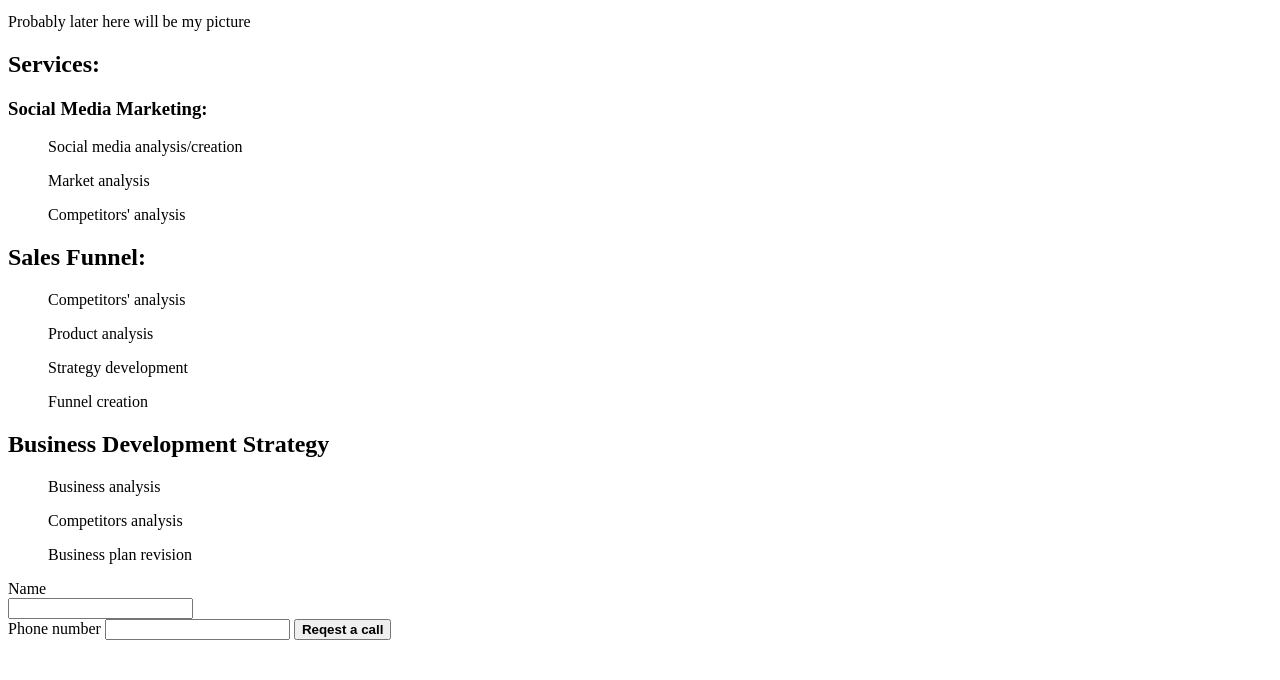
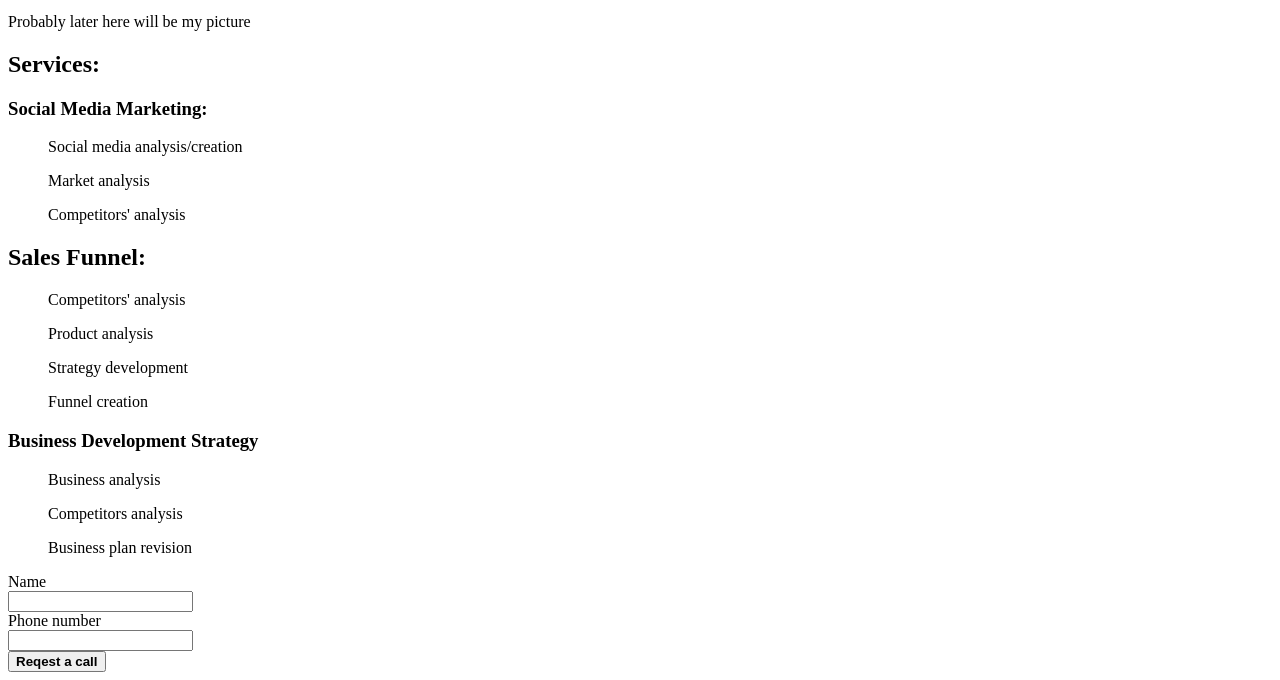
Before and after one commit to soloviovaK/website.html, a plain HTML site: page index.html in a window 1280 px wide. Shown: the part 163-843 px from the top of the page. Before the commit the page ends 811 px from the top, so only its background shows below. Drawn offline with Linux system fonts and the light colour scheme.

Commit message:
Update index.html

```diff
--- a/index.html
+++ b/index.html
@@ -21,7 +21,7 @@
     <ul>Product analysis</ul>
     <ul> Strategy development</ul>
     <ul>Funnel creation</ul>
-      <h2 class="dev"> Business Development Strategy</h2>
+      <h3 class="dev"> Business Development Strategy</h3>
     <ul>Business analysis</ul>
     <ul>Competitors analysis</ul>
     <ul>Business plan revision</ul>
@@ -31,8 +31,8 @@
     <form>
       <label for="name"> Name </label><br>
       <input type="text" name="name"><br>
-      <label for="tel"> Phone number </label>
-      <input type="tel" name="tel">
+      <label for="tel"> Phone number </label><br>
+      <input type="tel" name="tel"><br>
       <button class="press"> <strong> Reqest a call </strong> </button>
     </form>
   </div>
```
